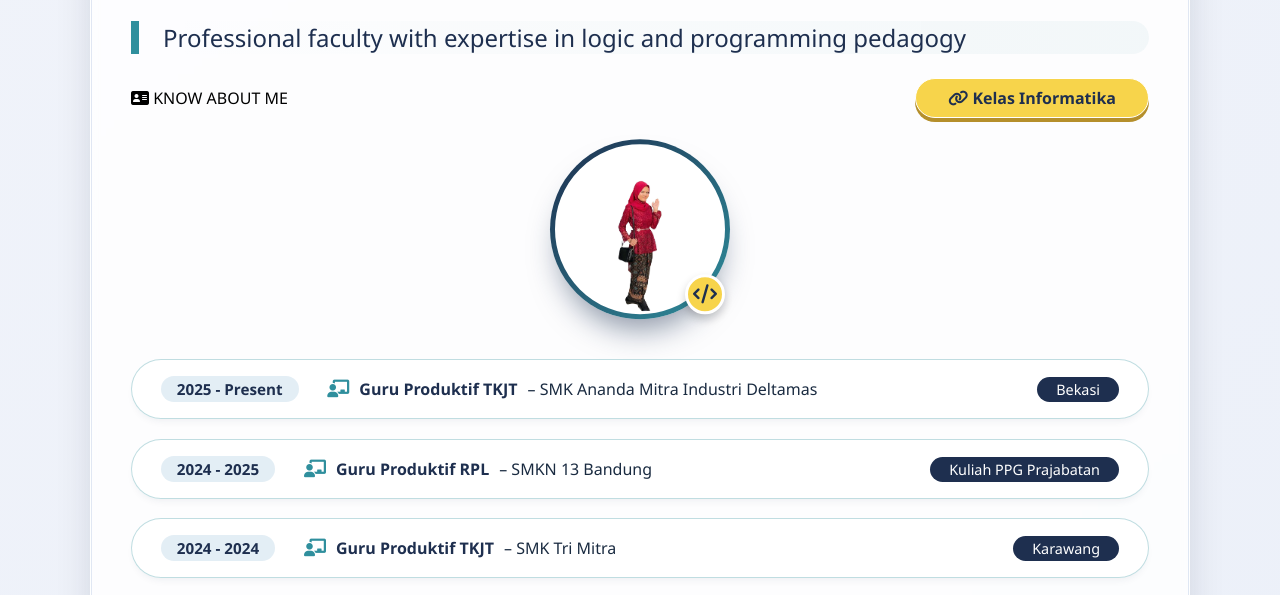
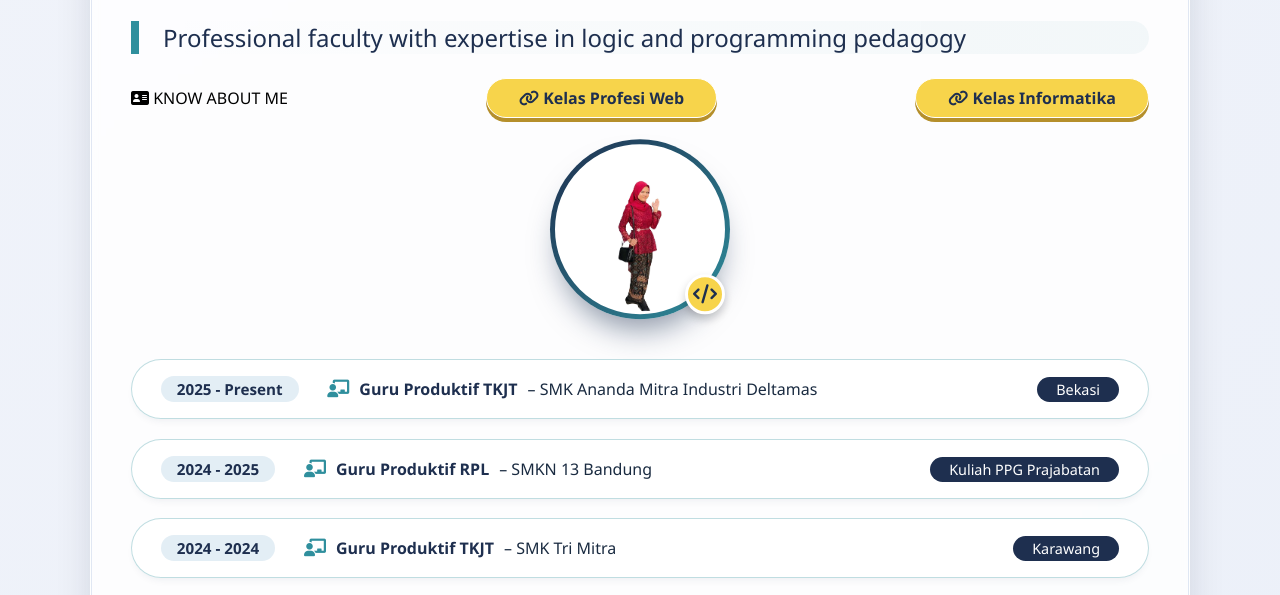
Before and after one commit to retno412/portofolio, a plain HTML site: page index.html in a window 1280 px wide. Shown: the part 162-757 px from the top of the page. Drawn offline with Linux system fonts and the light colour scheme.

Commit message:
Update index.html
ver7

```diff
--- a/index.html
+++ b/index.html
@@ -510,6 +510,11 @@
         <i class="fas fa-address-card"></i> KNOW ABOUT ME
     </div>
     <div class="kelas-informatika">
+        <a href="index2.html" style="text-decoration: none; display: inline-block; background: #f7d44b; color: #1E2F4F; font-weight: 600; padding: 0.5rem 2rem; border-radius: 30px; border: 1px solid white; box-shadow: 0 4px 0 #b58f2b; font-size: 1rem; transition: 0.2s;">
+            <i class="fas fa-link"></i> Kelas Profesi Web
+        </a>
+    </div>
+    <div class="kelas-informatika">
         <a href="kelas.html" style="text-decoration: none; display: inline-block; background: #f7d44b; color: #1E2F4F; font-weight: 600; padding: 0.5rem 2rem; border-radius: 30px; border: 1px solid white; box-shadow: 0 4px 0 #b58f2b; font-size: 1rem; transition: 0.2s;">
             <i class="fas fa-link"></i> Kelas Informatika
         </a>
```
